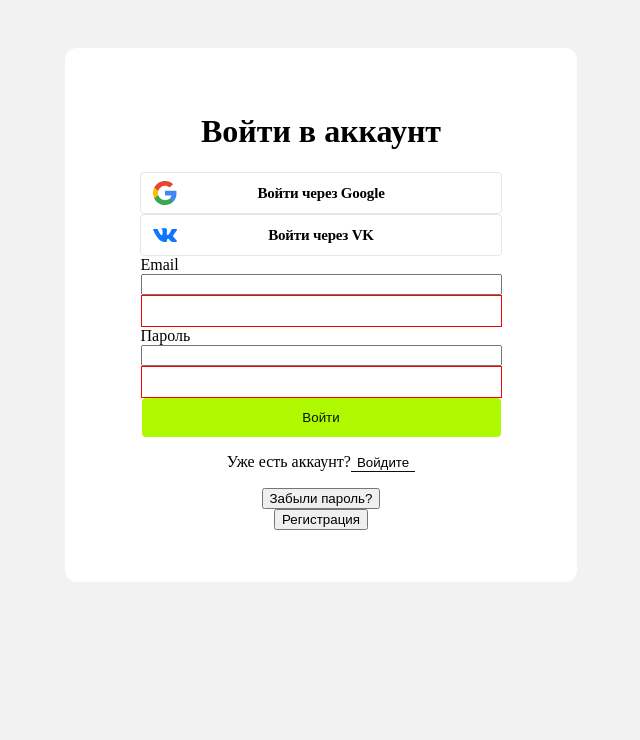
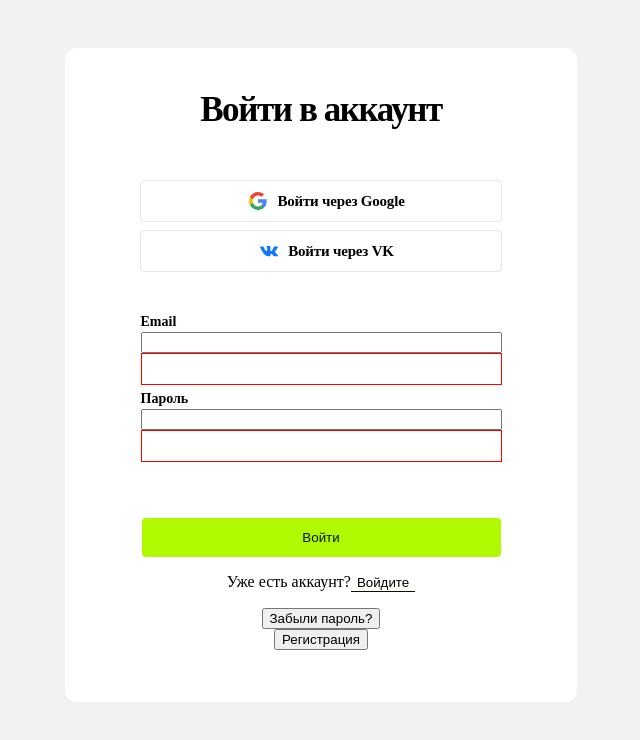
Before and after one commit to photo-booking/frontend-one, a React (Create React App) app: page /sign-in in a window 1280 px wide. Shown: the top 740 px of the page, without its empty margins (319-959 px from the left). Built offline with nearby package versions, Linux system fonts and the light colour scheme.

Commit message:
add something

```diff
--- a/src/components/FormAuth/FormAuth.css
+++ b/src/components/FormAuth/FormAuth.css
@@ -34,6 +34,15 @@
   padding: 12px 28px;
   justify-content: center;
   align-items: center;
+  margin-top: 52px;
+}
+
+.form-auth__button_submit:hover {
+  background-color: #91E500;
+}
+
+.form-auth__button_submit:focus {
+  background-color: #8BDB00;
 }
 
 .form-auth__button_submit_disabled {
@@ -49,10 +58,35 @@
 .form-auth__label {
   display: flex;
   flex-direction: column;
+  font-family: Aneliza;
+  font-size: 14px;
+  font-style: normal;
+  font-weight: 600;
+  line-height: 20px;
+  margin-bottom: 4px;
+}
+
+.form-auth__input {
+  width: 360px;
+  padding: 12px 16px;
+  box-sizing: border-box;
+  border-radius: 4px;
+  border: 1px solid #E0E0E0;
+  background: #FFF;
+
 }
 
 .form-auth__title {
   text-align: center;
+  width: 325px;
+  margin: 0 0 52px;
+  font-family: Aneliza;
+  font-size: 35px;
+  font-style: normal;
+  font-weight: 600;
+  line-height: 36px;
+  /* 102.857% */
+  letter-spacing: -1.4px;
 }
 
 .form-auth__err {
--- a/src/components/LinkSignin/LinkSignin.css
+++ b/src/components/LinkSignin/LinkSignin.css
@@ -6,21 +6,30 @@
     height: 40px;
     border: 1px solid #E6E6E6;
     border-radius: 4px;
-    position: relative;
     text-decoration: none;
     color: black;
+    margin-bottom: 8px;
+  }
+
+  .link-signin:last-of-type {
+    margin-bottom: 40px;
   }
 
   .link-signin:hover {
-    opacity: 0.8;
+    border: 1px solid #0C1200;
+  }
+
+  .link-signin:focus {
+    border: 1px solid #757575;
+    color: #757575;
   }
 
   .link-signin__logo {
-    position: absolute;
-    top: 8px;
-    left: 12px;
     width: 24px;
     height: 24px;
+    margin: 0 8px;
+    padding: 3px 2.7px 3px 3.3px;
+    box-sizing: border-box;
   }
 
   .link-signin__title {
--- a/src/pages/Signup/Signup.css
+++ b/src/pages/Signup/Signup.css
@@ -23,6 +23,7 @@
     line-height: 36px;
     letter-spacing: -1.5px;
     max-width: 437px;
+    margin-bottom: 52px;
 }
 
 .signup__input-container {
@@ -35,13 +36,7 @@
     border: 1px solid #E0E0E0;
     background: none;
     box-sizing: border-box;
-}
-
-.signup__input-container:first-of-type{
-    margin-top: 52px;
-}
-.signup__input-container:last-of-type {
-    margin-bottom: 52px;
+    cursor: pointer;
 }
 
 .signup__input-container_check {
--- a/src/pages/Signup/Signup.jsx
+++ b/src/pages/Signup/Signup.jsx
@@ -23,7 +23,7 @@ export const Signup = props => {
     formState: { errors, isValid }
   } = useForm({ mode: 'onChange' });
   const { onSubmit, onSubmitJoin, isClient } = props;
-  const title = `Присоединиться как ${isClient ? 'заказчик' : 'специалист'}`;
+  const title = `Зарегистрироваться как ${isClient ? 'заказчик' : 'специалист'}`;
 
   const watchType = watch('type', undefined);
 
@@ -73,8 +73,9 @@ export const Signup = props => {
                 >
                   Имя
                   <input
-                    className=""
+                    className="form-auth__input"
                     type="text"
+                    placeholder="Дмитрий"
                     id="name"
                     minLength="1"
                     maxLength="50"
@@ -94,8 +95,9 @@ export const Signup = props => {
                 >
                   Фамилия
                   <input
-                    className=""
+                    className="form-auth__input"
                     type="text"
+                    placeholder="Иванов"
                     id="surname"
                     minLength="1"
                     maxLength="50"
@@ -117,8 +119,9 @@ export const Signup = props => {
                 >
                   Email
                   <input
-                    className=""
+                    className="form-auth__input"
                     type="email"
+                    placeholder="dmitrii.ivanov@example.com"
                     id="email"
                     {...register('email', {
                       required: ERR_MESSAGE_REQUIRED,
@@ -136,7 +139,7 @@ export const Signup = props => {
                 >
                   Пароль
                   <input
-                    className=""
+                    className="form-auth__input"
                     type="password"
                     id="password"
                     minLength="8"
@@ -155,7 +158,7 @@ export const Signup = props => {
                 </label>
               </>
             }
-            buttonTitle={'Присоединиться'}
+            buttonTitle={'Создать аккаунт'}
             onSubmit={handleSubmit(handleSubmitSignup)}
             err={errors}
           />
@@ -165,7 +168,7 @@ export const Signup = props => {
           <FormAuth
             child={
               <fieldset className="signup__fieldset">
-                <legend className="signup__title">Какая у вас цель?</legend>
+                <legend className="form-auth__title">Какая у вас цель?</legend>
                 <div className={inputContainerExpertClassName}>
                   <input
                     type="radio"
```
